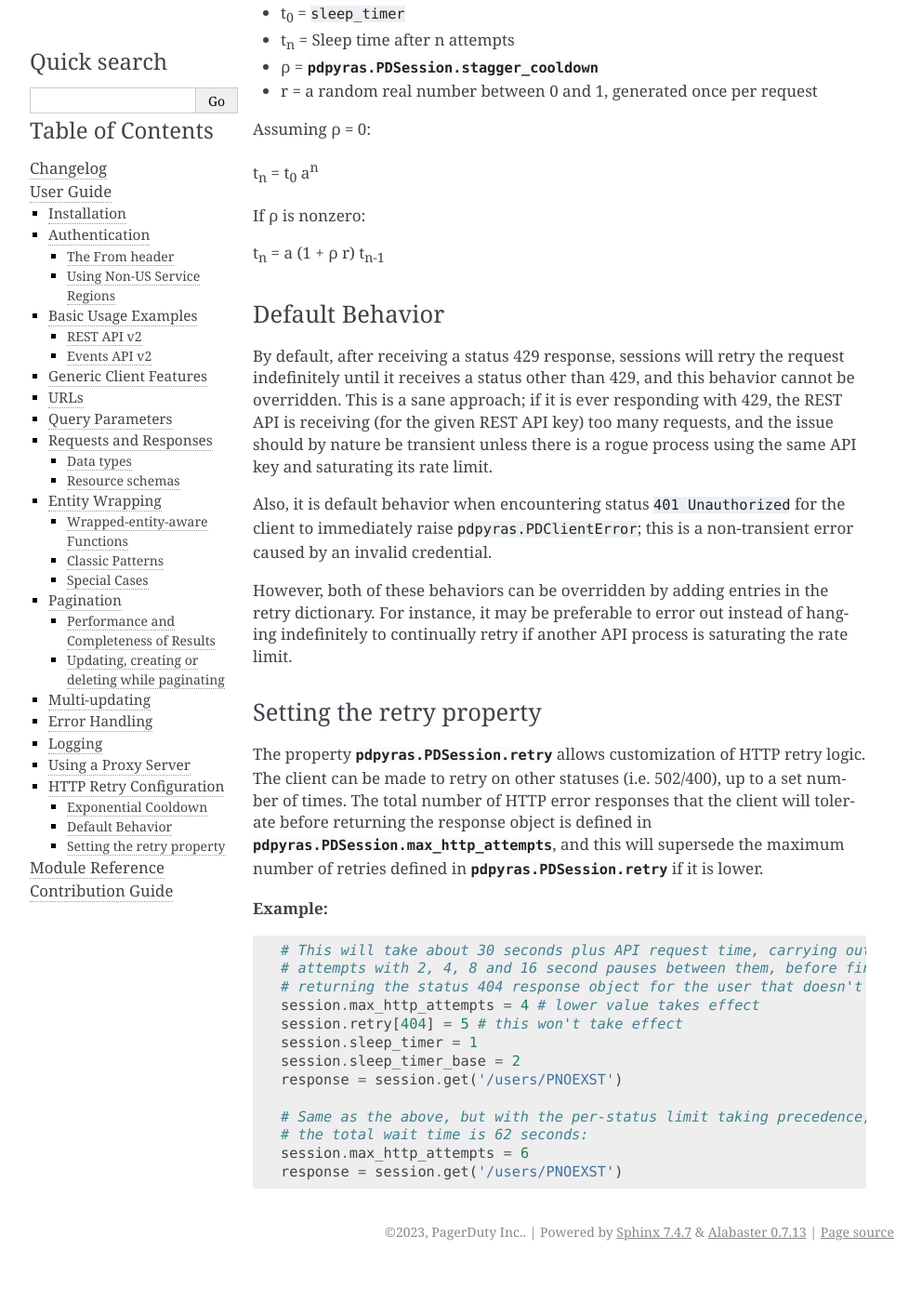
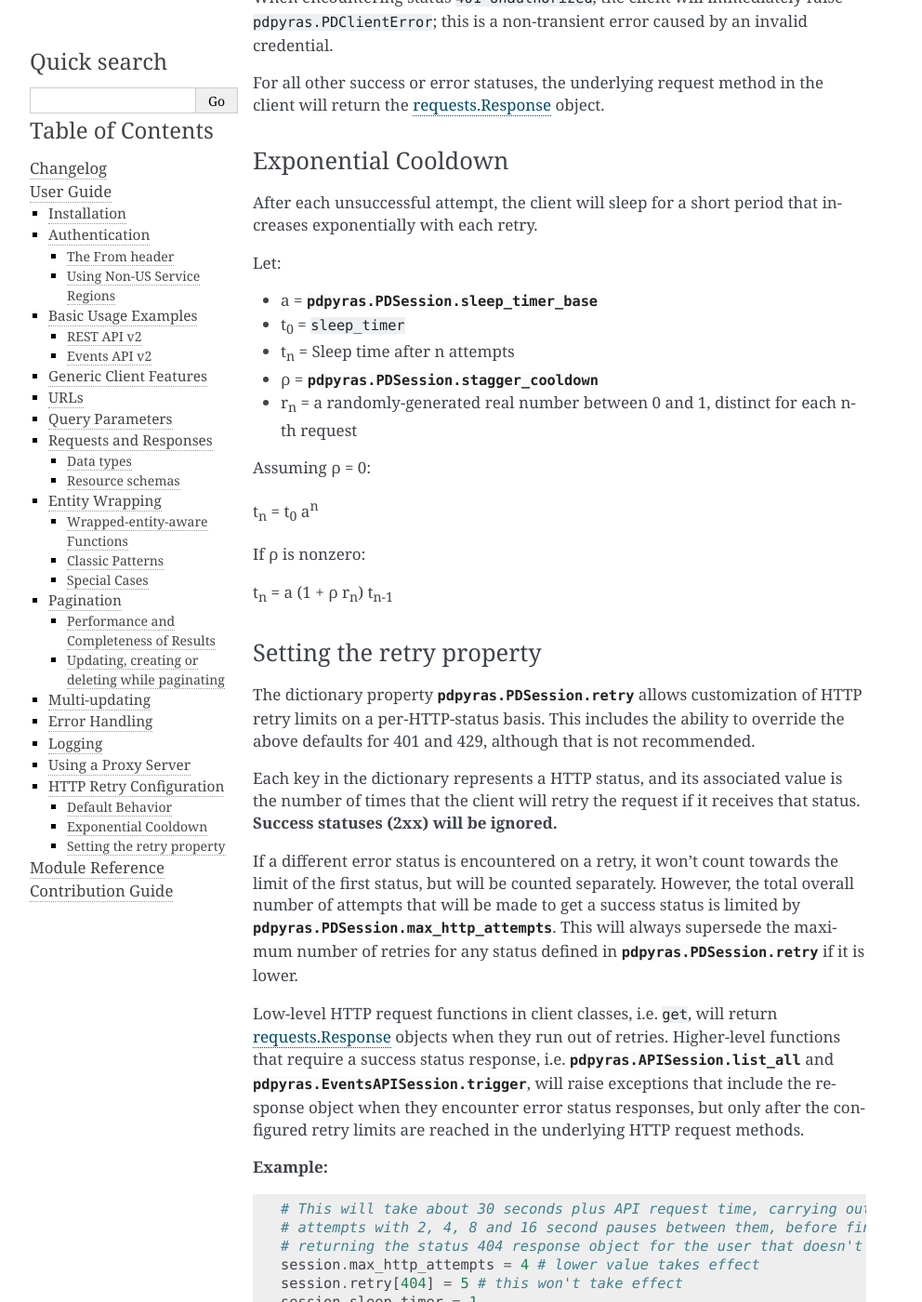
Before and after one commit to PagerDuty/pdpyras, a Sphinx documentation site: the page built from sphinx/source/user_guide.rst, in a window 1280 px wide and 1400 px high, scrolled down 14950 px. Shown: the whole window at 93% size, without its empty margins (148-1140 px from the left). Built offline with Sphinx 7.4.7, drawn with Linux system fonts in a browser that asks for light colours; before the commit the page ends 16314 px from its top, so only the background shows below that; some of the changed text lies outside the part shown.

Commit message:
Clean up configurable retry documentation + add status 504 retries for EventsAPISession

```diff
--- a/sphinx/source/user_guide.rst
+++ b/sphinx/source/user_guide.rst
@@ -689,14 +689,27 @@
 HTTP Retry Configuration
 ------------------------
 Session objects support retrying API requests if they receive a non-success
-response or if they encounter a network error. This behavior is configurable
-through the following properties:
+response or if they encounter a network error.
 
+This behavior is configurable through the following properties:
+
+* :attr:`pdpyras.PDSession.retry`: a dictionary that allows defining per-HTTP-status retry limits
 * :attr:`pdpyras.PDSession.max_http_attempts`: The maximum total number of unsuccessful requests to make in the retry loop of :attr:`pdpyras.PDSession.request` before returning
 * :attr:`pdpyras.PDSession.max_network_attempts`: The maximum number of retries that will be attempted in the case of network or non-HTTP error
 * :attr:`pdpyras.PDSession.sleep_timer`: The initial cooldown factor
 * :attr:`pdpyras.PDSession.sleep_timer_base`: Factor by which the cooldown time is increased after each unsuccessful attempt
 * :attr:`pdpyras.PDSession.stagger_cooldown`: Randomizing factor for increasing successive cooldown wait times
+
+Default Behavior
+****************
+By default, after receiving a status 429 response, sessions will retry an
+unlimited number of times, increasing the wait time before retry each
+successive time.  When encountering status ``401 Unauthorized``, the client
+will immediately raise ``pdpyras.PDClientError``; this is a non-transient error
+caused by an invalid credential.
+
+For all other success or error statuses, the underlying request method in the
+client will return the `requests.Response`_ object.
 
 Exponential Cooldown
 ********************
@@ -709,7 +722,7 @@
 * t\ :sub:`0` = ``sleep_timer``
 * t\ :sub:`n` = Sleep time after n attempts
 * ρ = :attr:`pdpyras.PDSession.stagger_cooldown`
-* r = a random real number between 0 and 1, generated once per request
+* r\ :sub:`n` = a randomly-generated real number between 0 and 1, distinct for each n-th request
 
 Assuming ρ = 0:
 
@@ -717,35 +730,32 @@
 
 If ρ is nonzero:
 
-t\ :sub:`n` = a (1 + ρ r) t\ :sub:`n-1`
-
-Default Behavior
-****************
-By default, after receiving a status 429 response, sessions will retry the
-request indefinitely until it receives a status other than 429, and this
-behavior cannot be overridden. This is a sane approach; if it is ever
-responding with 429, the REST API is receiving (for the given REST API key) too
-many requests, and the issue should by nature be transient unless there is a
-rogue process using the same API key and saturating its rate limit.
-
-Also, it is default behavior when encountering status ``401 Unauthorized`` for
-the client to immediately raise ``pdpyras.PDClientError``; this is a
-non-transient error caused by an invalid credential.
-
-However, both of these behaviors can be overridden by adding entries in the
-retry dictionary. For instance, it may be preferable to error out instead of
-hanging indefinitely to continually retry if another API process is saturating
-the rate limit.
+t\ :sub:`n` = a (1 + ρ r\ :sub:`n`) t\ :sub:`n-1`
 
 Setting the retry property
 **************************
-The property :attr:`pdpyras.PDSession.retry` allows customization of HTTP retry
-logic. The client can be made to retry on other statuses (i.e.  502/400), up to
-a set number of times. The total number of HTTP error responses that the client
-will tolerate before returning the response object is defined in
-:attr:`pdpyras.PDSession.max_http_attempts`, and this will supersede the
-maximum number of retries defined in :attr:`pdpyras.PDSession.retry` if it is
-lower.
+The dictionary property :attr:`pdpyras.PDSession.retry` allows customization of
+HTTP retry limits on a per-HTTP-status basis. This includes the ability to
+override the above defaults for 401 and 429, although that is not recommended.
+
+Each key in the dictionary represents a HTTP status, and its associated value
+is the number of times that the client will retry the request if it receives
+that status. **Success statuses (2xx) will be ignored.**
+
+If a different error status is encountered on a retry, it won't count towards
+the limit of the first status, but will be counted separately. However, the
+total overall number of attempts that will be made to get a success status is
+limited by :attr:`pdpyras.PDSession.max_http_attempts`. This will always
+supersede the maximum number of retries for any status defined in
+:attr:`pdpyras.PDSession.retry` if it is lower.
+
+Low-level HTTP request functions in client classes, i.e. ``get``, will return
+`requests.Response`_ objects when they run out of retries. Higher-level
+functions that require a success status response, i.e.
+:attr:`pdpyras.APISession.list_all` and
+:attr:`pdpyras.EventsAPISession.trigger`, will raise exceptions that include
+the response object when they encounter error status responses, but only after
+the configured retry limits are reached in the underlying HTTP request methods.
 
 **Example:**
 
```
Also changed, not shown: other parts of sphinx/source/user_guide.rst (+1 -1 lines), pdpyras.py (+12 -17 lines).
